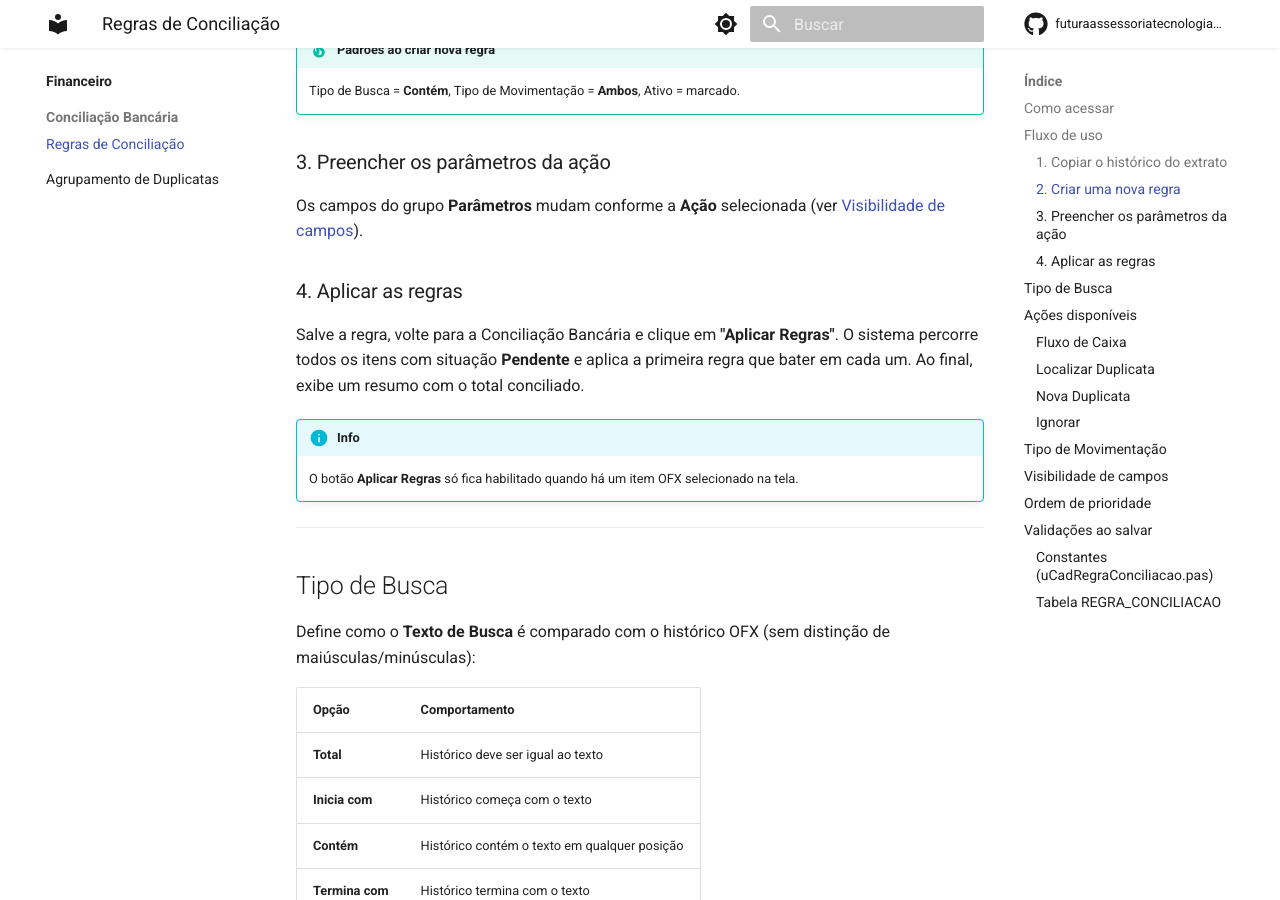
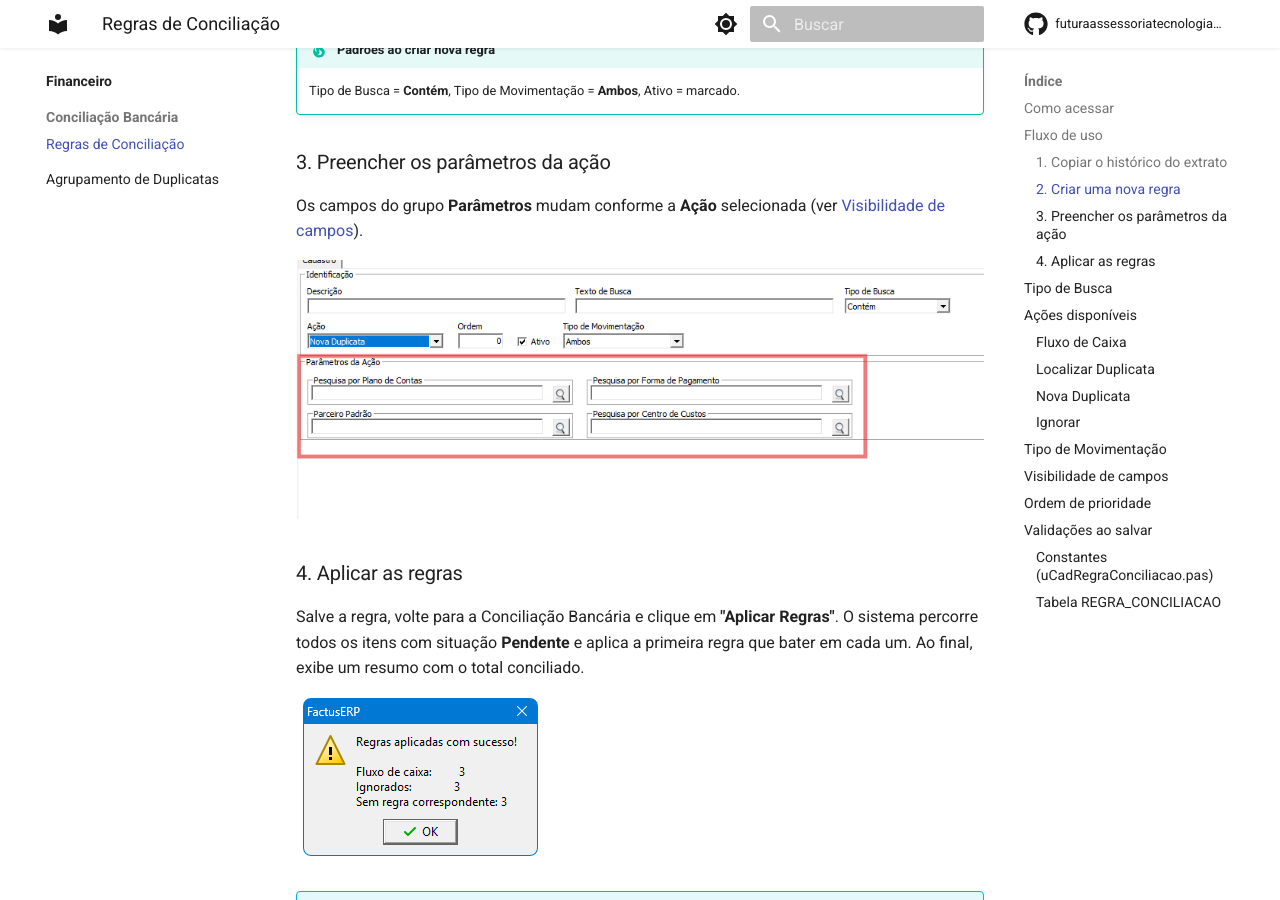
Before and after one commit to futuraassessoriatecnologia-byte/docs-factus, an MkDocs documentation site: the page built from docs/financeiro/conciliacao-bancaria/regras-conciliacao.md, in a window 1280 px wide and 900 px high, scrolled down 2016 px. Built offline with MkDocs 1.6.1 and Material for MkDocs 9.7.7, drawn with Linux system fonts in a browser that asks for light colours; comment, search, counter and statistics services are not loaded.

Commit message:
docs: adiciona img4 e img5 nos passos 3 e 4 de regras de conciliação
Co-Authored-By: Claude Sonnet 4.6 <noreply@anthropic.com>

```diff
--- a/docs/financeiro/conciliacao-bancaria/regras-conciliacao.md
+++ b/docs/financeiro/conciliacao-bancaria/regras-conciliacao.md
@@ -46,9 +46,13 @@ Clique em **Novo (F2)** e preencha:
 
 Os campos do grupo **Parâmetros** mudam conforme a **Ação** selecionada (ver [Visibilidade de campos](#visibilidade-de-campos)).
 
+![Parâmetros da ação preenchidos conforme o tipo selecionado](img4.png)
+
 ### 4. Aplicar as regras
 
 Salve a regra, volte para a Conciliação Bancária e clique em **"Aplicar Regras"**. O sistema percorre todos os itens com situação **Pendente** e aplica a primeira regra que bater em cada um. Ao final, exibe um resumo com o total conciliado.
+
+![Resultado após aplicar as regras com resumo dos registros conciliados](img5.png)
 
 !!! info
     O botão **Aplicar Regras** só fica habilitado quando há um item OFX selecionado na tela.
```
Also changed, not shown: docs/financeiro/conciliacao-bancaria/img4.png (added), docs/financeiro/conciliacao-bancaria/img5.png (added).
